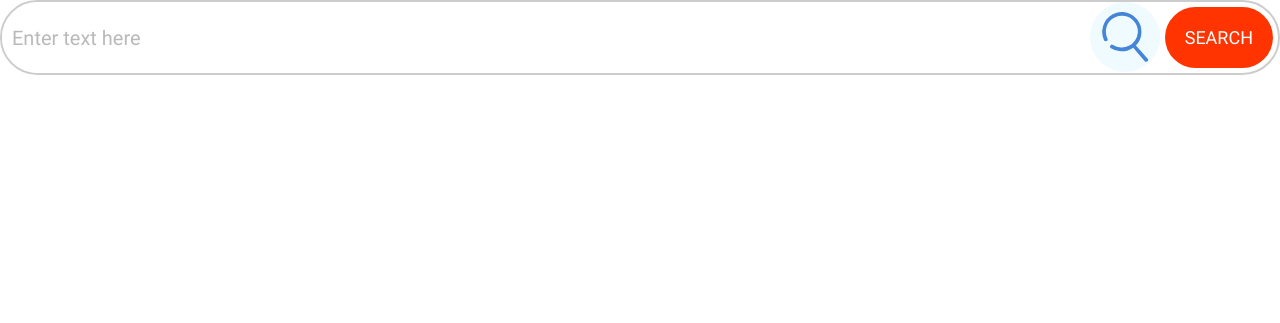
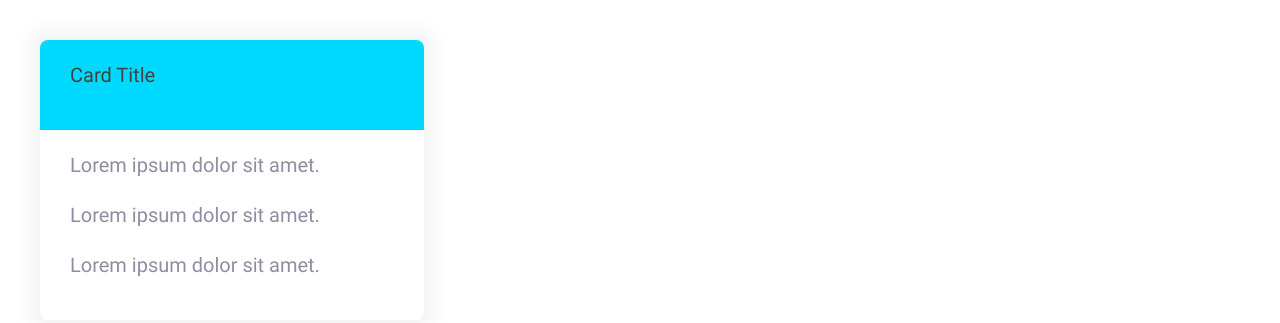
Before and after one commit to kerneltor/Metafy, a plain HTML site: page index.html in a window 1280 px wide. Drawn offline with Linux system fonts and the light colour scheme.

Commit message:
designing card template

```diff
--- a/index.html
+++ b/index.html
@@ -7,14 +7,15 @@
     <title>Moshify</title>
   </head>
   <body>
-    <div class="input-group">
-      <input class="input" type="text" placeholder="Enter text here" />
-      <span class="icon-container">
-        <svg class="icon">
-          <use xlink:href="assets/sprite.svg#search"></use>
-        </svg>
-      </span>
-      <button class="btn btn--accent">Search</button>
+    <div class="card card--secondary" style="width: 30%; margin: 4rem">
+      <div class="card__header">
+        <p>Card Title</p>
+      </div>
+      <div class="card__body">
+        <p>Lorem ipsum dolor sit amet.</p>
+        <p>Lorem ipsum dolor sit amet.</p>
+        <p>Lorem ipsum dolor sit amet.</p>
+      </div>
     </div>
   </body>
 </html>
--- a/style.css
+++ b/style.css
@@ -296,3 +296,25 @@ a {
     font-size: 2rem;
   }
 }
+
+/* Cards */
+.card {
+  border-radius: 8px;
+  box-shadow: 0 0 20px 10px #f3f3f3;
+  overflow: hidden;
+}
+
+.card__header,
+.card__body {
+  padding: 2rem 3rem;
+}
+
+.card--primary .card__header {
+  background-color: var(--color-primary);
+  color: white;
+}
+
+.card--secondary .card__header {
+  background-color: var(--color-secondary);
+  color: var(--color-dark-on-light);
+}
```
Also changed, not shown: card.html (added, +10 -0 lines).
